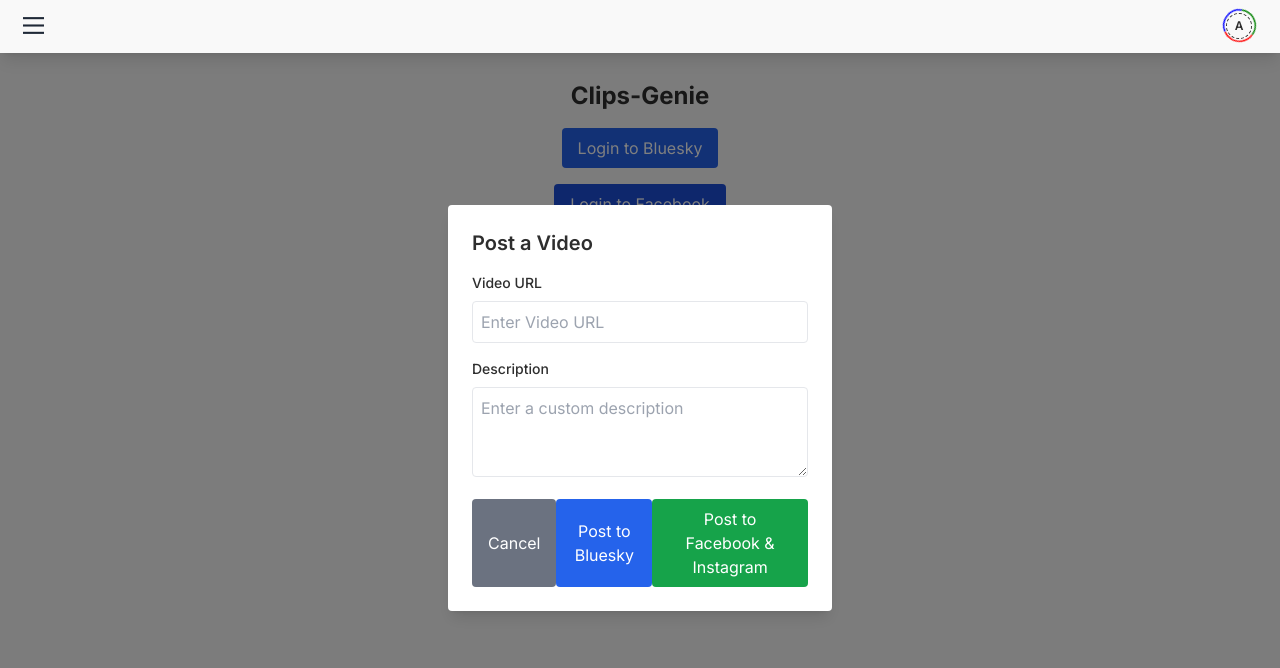
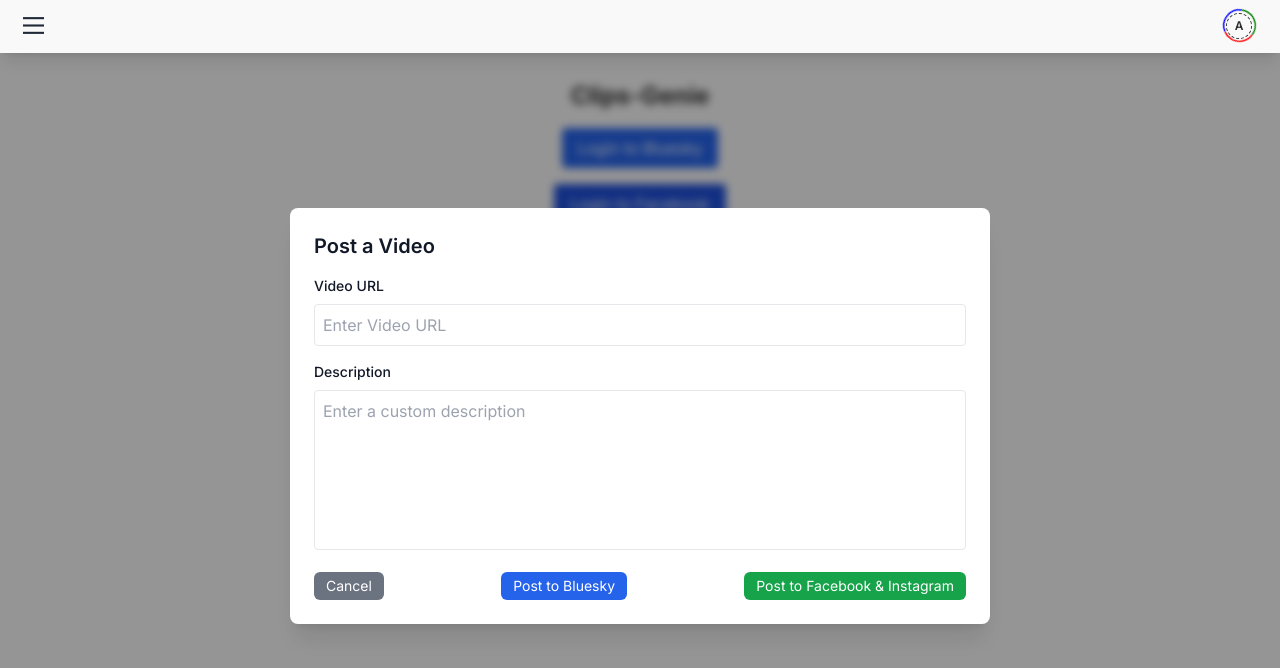
Before and after one commit to austinconnor1836/polemicyst.com, a Next.js app: page /clips-genie in a window 1280 px wide. Both pictures are taken after a click on the button "Post Video". Shown: the top 668 px of the page. Built offline with nearby package versions, Linux system fonts and the light colour scheme; no server answers; a web font is replaced by a local one.

Commit message:
modal styling

```diff
--- a/src/app/clips-genie/page.tsx
+++ b/src/app/clips-genie/page.tsx
@@ -29,40 +29,86 @@
     }
   }, []);
 
+  const BLUESKY_CHARACTER_LIMIT = 300;
+
   const handleBlueskyPost = async () => {
     setLoading(true);
+
     try {
-      const sessionData = localStorage.getItem('blueskySession');
+      const sessionData = localStorage.getItem("blueskySession");
       if (!sessionData) {
-        toast.error('You must be logged in to post.');
+        toast.error("You must be logged in to post.");
         return;
       }
 
       const session = JSON.parse(sessionData);
 
-      const response = await fetch('/api/bluesky/post', {
-        method: 'POST',
-        headers: { 'Content-Type': 'application/json' },
-        body: JSON.stringify({ youtubeUrl, title, description, session }),
+      // ✅ Ensure description fits within Bluesky's character limit
+      let postText = description.trim();
+      if (postText.length > BLUESKY_CHARACTER_LIMIT) {
+        toast.error("Post is too long. Truncating to fit the limit.");
+        postText = postText.substring(0, BLUESKY_CHARACTER_LIMIT) + "...";
+      }
+
+      const response = await fetch("/api/bluesky/post", {
+        method: "POST",
+        headers: { "Content-Type": "application/json" },
+        body: JSON.stringify({ youtubeUrl, title, description: postText, session }),
       });
 
       const result = await response.json();
 
       if (response.ok) {
-        toast.success('Posted successfully to Bluesky!');
-        setYoutubeUrl('');
-        setTitle('');
-        setDescription('');
+        toast.success("Posted successfully to Bluesky!");
+        setYoutubeUrl("");
+        setTitle("");
+        setDescription("");
         setIsPostModalOpen(false);
       } else {
-        toast.error(result.message || 'Failed to post.');
+        toast.error(result.message || "Failed to post.");
       }
     } catch (err) {
-      toast.error('Something went wrong.');
+      toast.error("Something went wrong.");
     } finally {
       setLoading(false);
     }
   };
+
+
+  // const handleBlueskyPost = async () => {
+  //   setLoading(true);
+  //   try {
+  //     const sessionData = localStorage.getItem('blueskySession');
+  //     if (!sessionData) {
+  //       toast.error('You must be logged in to post.');
+  //       return;
+  //     }
+
+  //     const session = JSON.parse(sessionData);
+
+  //     const response = await fetch('/api/bluesky/post', {
+  //       method: 'POST',
+  //       headers: { 'Content-Type': 'application/json' },
+  //       body: JSON.stringify({ youtubeUrl, title, description, session }),
+  //     });
+
+  //     const result = await response.json();
+
+  //     if (response.ok) {
+  //       toast.success('Posted successfully to Bluesky!');
+  //       setYoutubeUrl('');
+  //       setTitle('');
+  //       setDescription('');
+  //       setIsPostModalOpen(false);
+  //     } else {
+  //       toast.error(result.message || 'Failed to post.');
+  //     }
+  //   } catch (err) {
+  //     toast.error('Something went wrong.');
+  //   } finally {
+  //     setLoading(false);
+  //   }
+  // };
 
   const handleMetaPost = async () => {
     if (!session?.accessToken) {
@@ -138,6 +184,7 @@
     toast.success('Logged out successfully!');
   };
 
+
   return (
     <div className="flex flex-col items-center p-16 space-y-4">
       <Toaster position="top-right" />
@@ -193,8 +240,15 @@
 
       {/* Post Modal */}
       {isPostModalOpen && (
-        <div className="fixed inset-0 flex items-center justify-center bg-black bg-opacity-50">
-          <div className="bg-white p-6 rounded shadow-lg w-96">
+        <div
+          className="fixed inset-0 flex items-center justify-center bg-black bg-opacity-40 backdrop-blur-sm z-40"
+          style={{ overflow: "hidden", width: "100vw", height: "100vh" }} // Prevents page scrolling
+        >
+          <div
+            className="bg-white dark:bg-[#292c35] text-gray-900 dark:text-[#E0E0E0]
+        p-6 rounded-lg shadow-xl sm:w-[500px] lg:w-[600px] xl:w-[700px]
+        max-w-[90vw] mx-4 min-w-[24rem] overflow-hidden relative z-50"
+          >
             <h2 className="text-xl font-semibold mb-4">Post a Video</h2>
 
             <label className="block mb-2 text-sm font-medium">Video URL</label>
@@ -210,28 +264,41 @@
             <textarea
               value={description}
               onChange={(e) => setDescription(e.target.value)}
-              className="w-full p-2 border rounded"
+              className="w-[90%] lg:w-full p-2 border rounded h-32 sm:h-40 resize-none overflow-y-scroll"
               placeholder="Enter a custom description"
               rows={3}
             ></textarea>
 
-            <div className="flex justify-between mt-4">
+            <div className="flex justify-between mt-4 space-x-2">
+              {/* Cancel Button */}
               <button
-                className="bg-gray-500 text-white px-4 py-2 rounded hover:bg-gray-600"
+                className="bg-gray-500 text-white text-sm px-3 py-1 rounded-md hover:bg-gray-600 transition"
                 onClick={() => setIsPostModalOpen(false)}
               >
                 Cancel
               </button>
-              <button className="bg-blue-600 text-white px-4 py-2 rounded hover:bg-blue-700" onClick={handleBlueskyPost}>
+
+              {/* Post to Bluesky Button */}
+              <button
+                className="bg-blue-600 text-white text-sm px-3 py-1 rounded-md hover:bg-blue-700 transition"
+                onClick={handleBlueskyPost}
+              >
                 Post to Bluesky
               </button>
-              <button className="bg-green-600 text-white px-4 py-2 rounded hover:bg-green-700" onClick={handleMetaPost} disabled={isMetaPosting}>
-                {isMetaPosting ? 'Posting...' : 'Post to Facebook & Instagram'}
+
+              {/* Post to Facebook & Instagram Button */}
+              <button
+                className="bg-green-600 text-white text-sm px-3 py-1 rounded-md hover:bg-green-700 transition disabled:bg-gray-400"
+                onClick={handleMetaPost}
+                disabled={isMetaPosting}
+              >
+                {isMetaPosting ? "Posting..." : "Post to Facebook & Instagram"}
               </button>
             </div>
           </div>
         </div>
       )}
+
     </div>
   );
 };
--- a/src/app/ui/global.css
+++ b/src/app/ui/global.css
@@ -8,10 +8,23 @@
   stroke-width: 6;
 }
 
-:root {
-  --navbar-height: 3.3rem; /* Adjust this value to match the actual height of your navbar */
-}
-
 .navbar {
   height: var(--navbar-height);
 }
+
+:root {
+  --navbar-height: 3.3rem; /* Adjust this value to match the actual height of your navbar */
+  --bg-color: #f9f9f9;
+  --text-color: #2E2E2E;
+}
+
+[data-mode="dark"] {
+  --bg-color: #292c35;
+  --text-color: #E0E0E0;
+}
+
+.bg-theme {
+  background-color: var(--bg-color);
+  color: var(--text-color);
+  transition: background-color 0.3s ease, color 0.3s ease;
+}
```
